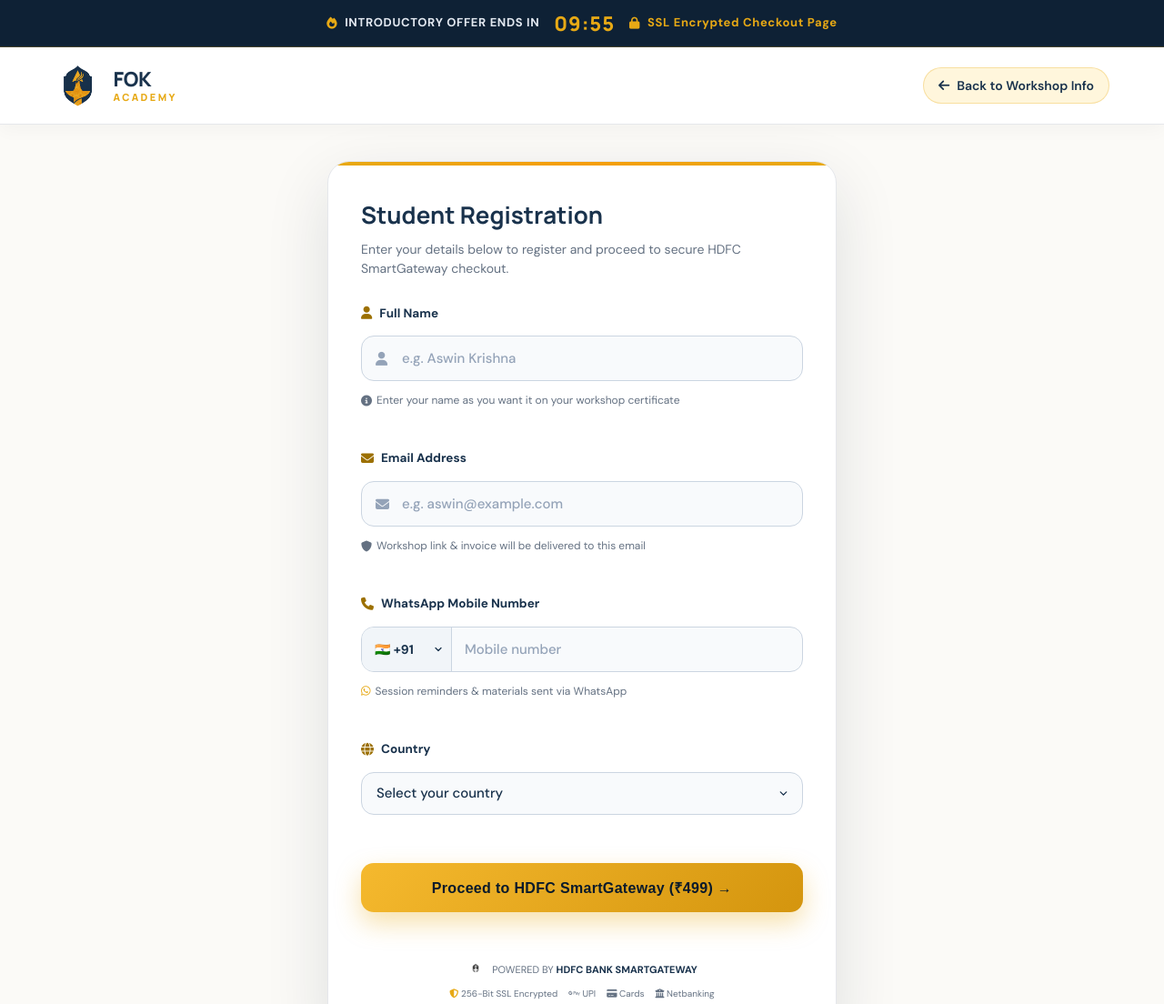
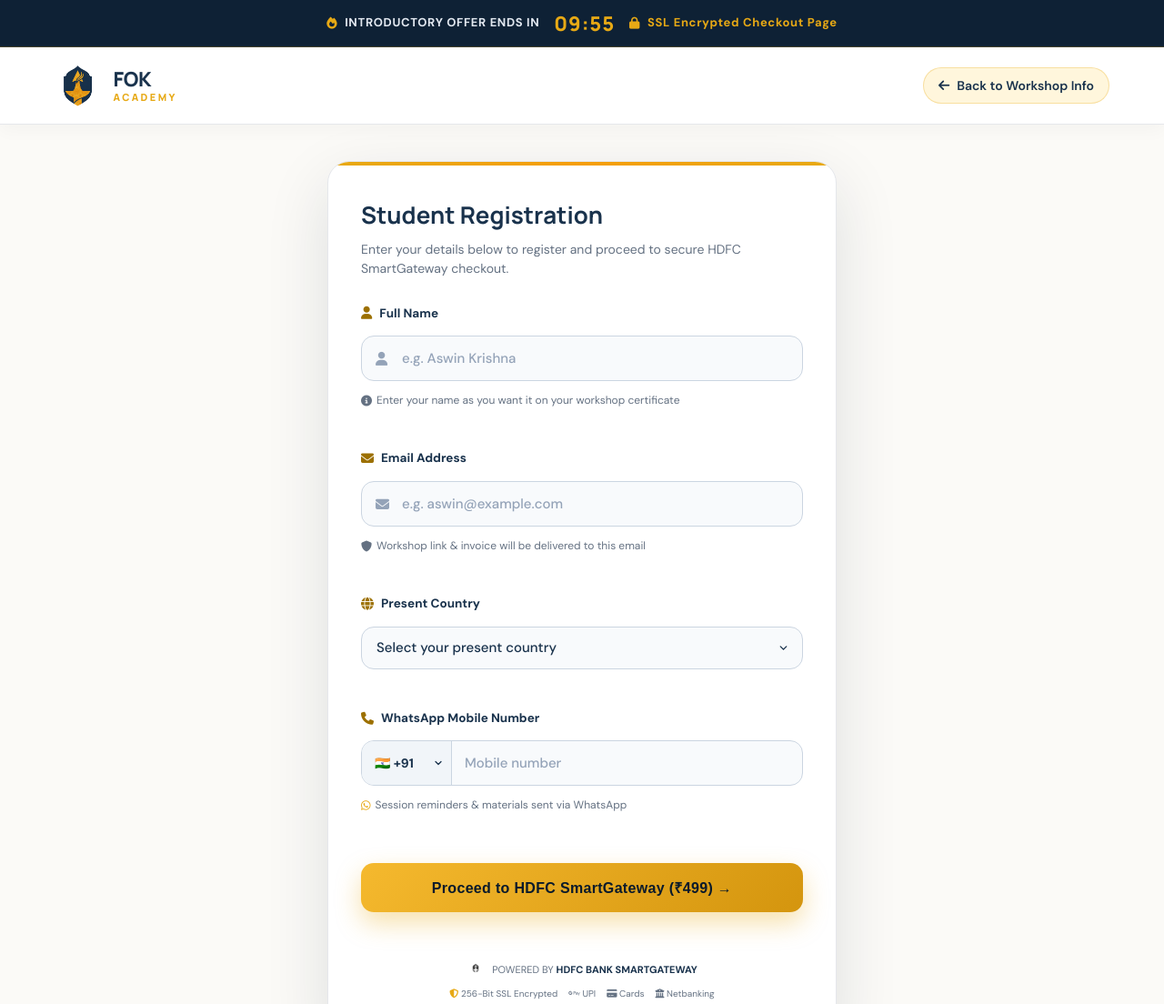
Before and after one commit to munna98/fok-academy-landing-page, a website: page public/checkout.html in a window 1280 px wide. Shown: the top 1104 px of the page at 91% size. Drawn offline with Linux system fonts and the light colour scheme.

Commit message:
Update Country to Present Country and position location fields before WhatsApp number

```diff
--- a/public/checkout.html
+++ b/public/checkout.html
@@ -467,34 +467,11 @@
                 <span class="field-error" id="emailError"></span>
               </div>
 
+              <!-- Present Country -->
               <div class="form-group">
-                <label for="studentPhone"><i class="fa-solid fa-phone"></i> WhatsApp Mobile Number</label>
-                <div class="phone-input-wrap">
-                  <select id="countryCodeSelect" class="country-select" aria-label="Select Country Code">
-                    <option value="+91" selected>🇮🇳 +91</option>
-                    <option value="+971">🇦🇪 +971</option>
-                    <option value="+966">🇸🇦 +966</option>
-                    <option value="+974">🇶🇦 +974</option>
-                    <option value="+968">🇴🇲 +968</option>
-                    <option value="+965">🇰🇼 +965</option>
-                    <option value="+973">🇧🇭 +973</option>
-                    <option value="+1">🇺🇸 +1</option>
-                    <option value="+44">🇬🇧 +44</option>
-                    <option value="+65">🇸🇬 +65</option>
-                    <option value="+60">🇲🇾 +60</option>
-                    <option value="+61">🇦🇺 +61</option>
-                  </select>
-                  <input type="tel" id="studentPhone" placeholder="Mobile number" maxlength="15" required />
-                </div>
-                <span class="field-hint"><i class="fa-brands fa-whatsapp text-gold"></i> Session reminders & materials sent via WhatsApp</span>
-                <span class="field-error" id="phoneError"></span>
-              </div>
-
-              <!-- Country -->
-              <div class="form-group">
-                <label for="studentCountry"><i class="fa-solid fa-globe"></i> Country</label>
+                <label for="studentCountry"><i class="fa-solid fa-globe"></i> Present Country</label>
                 <select id="studentCountry" class="form-select-field" required>
-                  <option value="" disabled selected>Select your country</option>
+                  <option value="" disabled selected>Select your present country</option>
                   <option value="India">🇮🇳 India</option>
                   <option value="United Arab Emirates">🇦🇪 United Arab Emirates</option>
                   <option value="Saudi Arabia">🇸🇦 Saudi Arabia</option>
@@ -585,6 +562,29 @@
                 <span class="field-error" id="districtError"></span>
               </div>
 
+              <div class="form-group">
+                <label for="studentPhone"><i class="fa-solid fa-phone"></i> WhatsApp Mobile Number</label>
+                <div class="phone-input-wrap">
+                  <select id="countryCodeSelect" class="country-select" aria-label="Select Country Code">
+                    <option value="+91" selected>🇮🇳 +91</option>
+                    <option value="+971">🇦🇪 +971</option>
+                    <option value="+966">🇸🇦 +966</option>
+                    <option value="+974">🇶🇦 +974</option>
+                    <option value="+968">🇴🇲 +968</option>
+                    <option value="+965">🇰🇼 +965</option>
+                    <option value="+973">🇧🇭 +973</option>
+                    <option value="+1">🇺🇸 +1</option>
+                    <option value="+44">🇬🇧 +44</option>
+                    <option value="+65">🇸🇬 +65</option>
+                    <option value="+60">🇲🇾 +60</option>
+                    <option value="+61">🇦🇺 +61</option>
+                  </select>
+                  <input type="tel" id="studentPhone" placeholder="Mobile number" maxlength="15" required />
+                </div>
+                <span class="field-hint"><i class="fa-brands fa-whatsapp text-gold"></i> Session reminders & materials sent via WhatsApp</span>
+                <span class="field-error" id="phoneError"></span>
+              </div>
+
               <div class="form-alert" id="formAlert" style="display: none;"></div>
 
               <button type="submit" class="submit-cta-button" id="paySubmitBtn">
--- a/public/checkout.js
+++ b/public/checkout.js
@@ -212,7 +212,7 @@ if (checkoutForm) {
 
     const countryVal = countryInput?.value || '';
     if (!countryVal) {
-      if (countryErr) countryErr.textContent = 'Please select your country.';
+      if (countryErr) countryErr.textContent = 'Please select your present country.';
       isValid = false;
     }
 
```
Also changed, not shown: public/index.html (+1 -7 lines).
